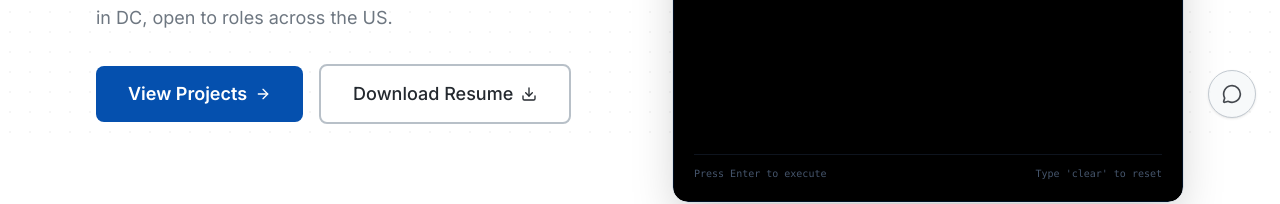
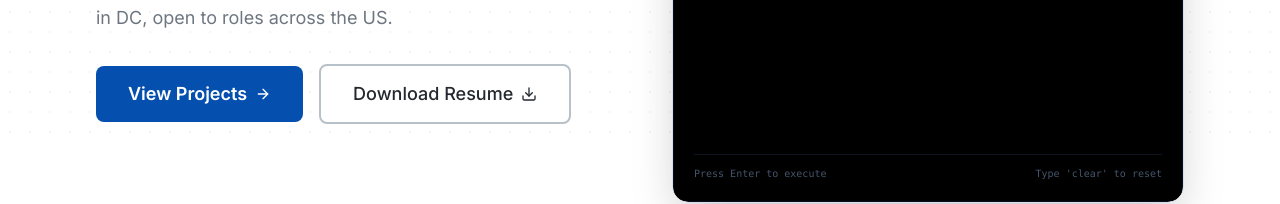
Before and after one commit to aabhiyann/portfolio-abhiyan, a React (Vite) app: page / in a window 1280 px wide. Shown: the part 658-862 px from the top of the page. Built offline with nearby package versions, Linux system fonts and the light colour scheme.

Commit message:
fix: remove broken AI concierge from production layout
AI concierge throws 'API Key not configured' for every visitor
since VITE_GEMINI_API_KEY is not set in production. Components
(AIChatbot.tsx, FloatingActionButton.tsx) remain on disk for
future re-enabling once the API key is configured.

```diff
--- a/src/components/Layout.tsx
+++ b/src/components/Layout.tsx
@@ -3,13 +3,10 @@ import { motion } from "framer-motion";
 import Navbar from "./Navbar";
 import Footer from "./Footer";
 import SkipLink from "./SkipLink";
-import AIChatbot from "./AIChatbot";
-import FloatingActionButton from "./FloatingActionButton";
 import CustomCursor from "./CustomCursor";
 import LivingBackground from "./LivingBackground";
 import ScrollProgressBar from "./ScrollProgressBar";
 import StructuredData from "./StructuredData";
-import { useAppStore } from "../store/store";
 
 interface LayoutProps {
   children: React.ReactNode;
@@ -20,11 +17,6 @@ interface LayoutProps {
  * Now uses Zustand for global state management instead of local useState.
  */
 function Layout({ children }: LayoutProps) {
-  // Use individual selectors to avoid creating new objects on each render
-  const isChatbotOpen = useAppStore((state) => state.isChatbotOpen);
-  const toggleChatbot = useAppStore((state) => state.toggleChatbot);
-  const closeChatbot = useAppStore((state) => state.closeChatbot);
-
   return (
     <div className="min-h-screen relative bg-bg-primary text-text-primary">
       <StructuredData />
@@ -43,9 +35,6 @@ function Layout({ children }: LayoutProps) {
           <Footer />
         </footer>
       </div>
-
-      <FloatingActionButton onClick={toggleChatbot} isOpen={isChatbotOpen} />
-      <AIChatbot isOpen={isChatbotOpen} onClose={closeChatbot} />
     </div>
   );
 }
```
